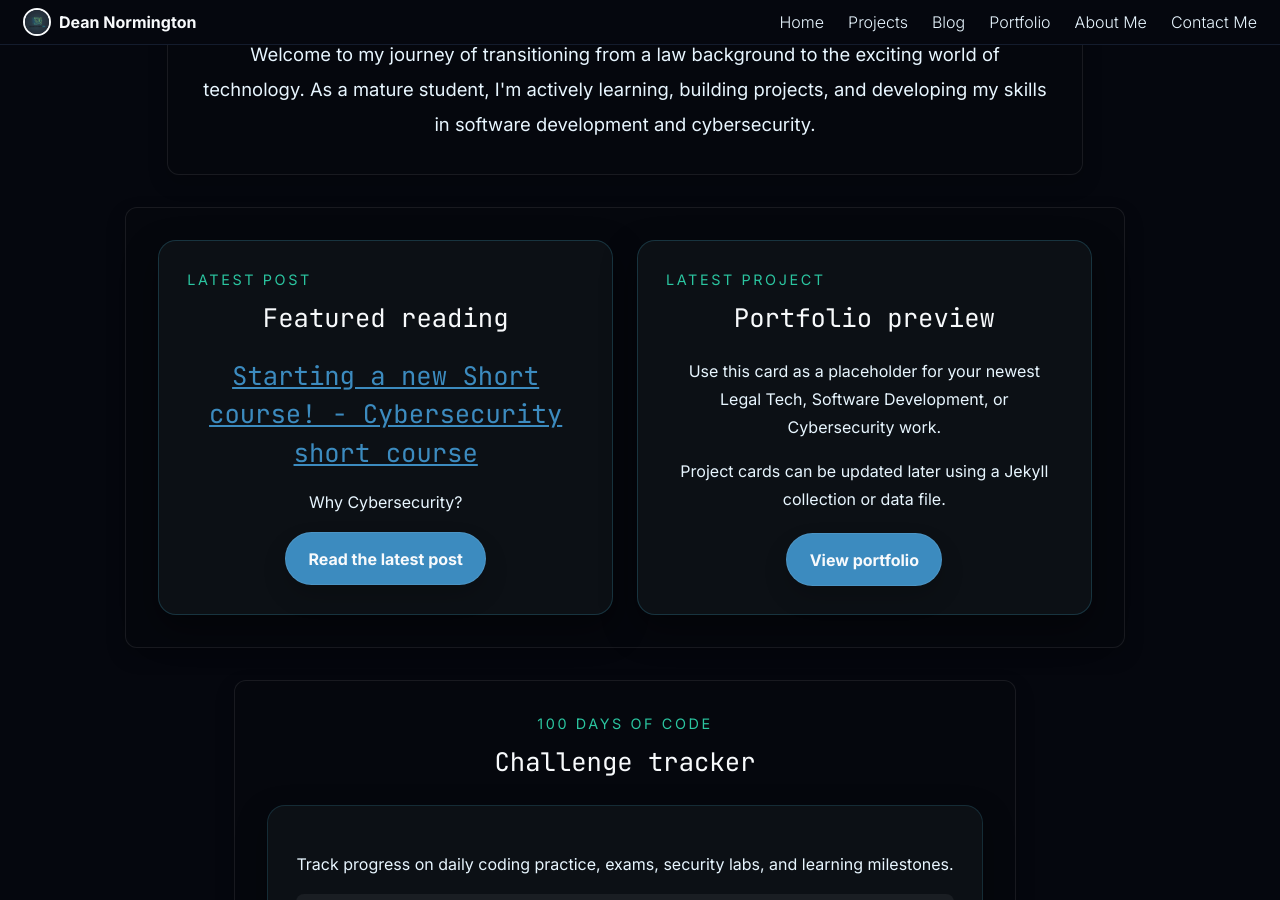
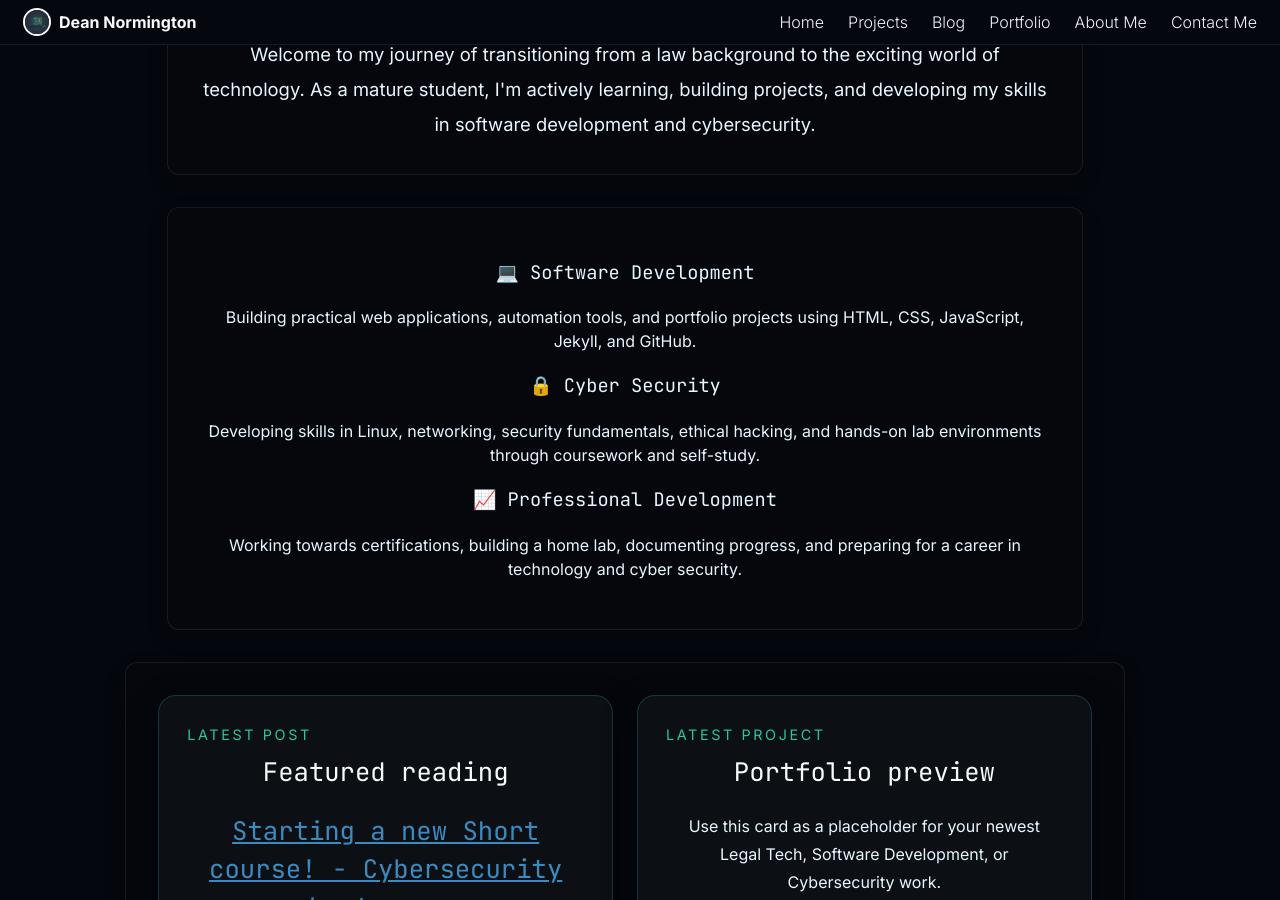
Before and after one commit to dean-js/dnormingtonlaw.uk, a Jekyll site: the page built from index.html, in a window 1280 px wide and 900 px high, scrolled down 430 px. Built offline with Jekyll 4.4.1, drawn with Linux system fonts in a browser that asks for light colours; the list of posts is cut into pages by our own code.

Commit message:
added pillar section

```diff
--- a/index.html
+++ b/index.html
@@ -20,6 +20,32 @@ description: "Dean Normington shares a law-to-computing story, portfolio highlig
             Welcome to my journey of transitioning from a law background to the exciting world of technology. As a mature student, I'm actively learning, building projects, and developing my skills in software development and cybersecurity.
         </p>
 
+
+    </div>
+</section>
+<section class="pillars page-section">
+    <div class="pillar-grid">
+
+        <article class="pillar-card">
+            <h3>💻 Software Development</h3>
+            <p>
+                Building practical web applications, automation tools, and portfolio projects using HTML, CSS, JavaScript, Jekyll, and GitHub.
+            </p>
+        </article>
+
+        <article class="pillar-card">
+            <h3>🔒 Cyber Security</h3>
+            <p>
+                Developing skills in Linux, networking, security fundamentals, ethical hacking, and hands-on lab environments through coursework and self-study.
+            </p>
+        </article>
+
+        <article class="pillar-card">
+            <h3>📈 Professional Development</h3>
+            <p>
+                Working towards certifications, building a home lab, documenting progress, and preparing for a career in technology and cyber security.
+            </p>
+        </article>
 
     </div>
 </section>
```
